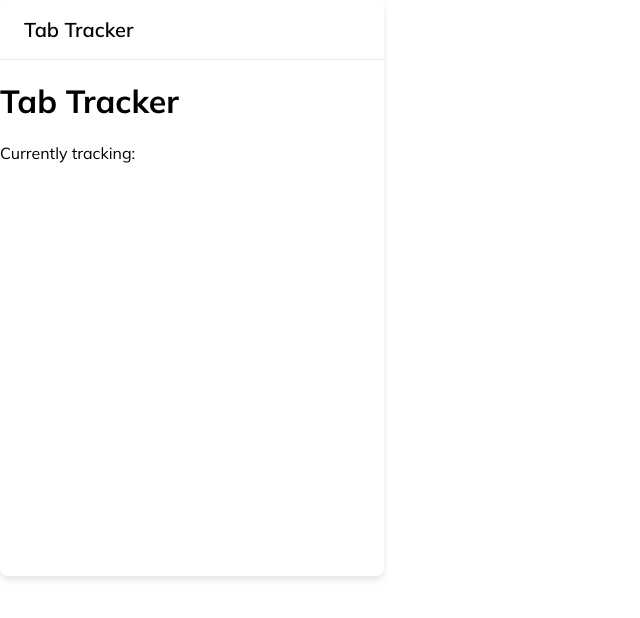
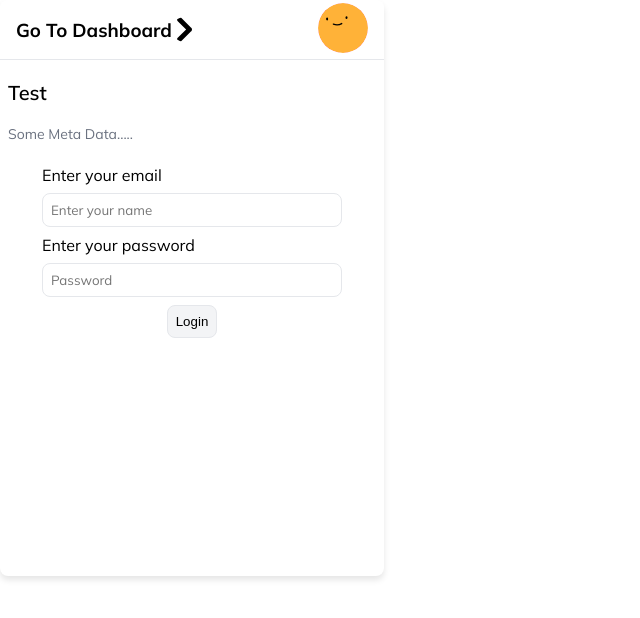
Before and after one commit to KlausMikhaelson/webextension, a Next.js app: page / in a window 1280 px wide. Shown: the top 618 px of the page, without its empty margins (0-640 px from the left). Built offline with nearby package versions, Linux system fonts and the light colour scheme; no server answers.

Commit message:
created a basic ui

```diff
--- a/components/Body/Body.module.css
+++ b/components/Body/Body.module.css
@@ -139,3 +139,84 @@
     cursor: pointer;
     border: none;
   }
+
+  .title {
+    font-weight: 600;
+    font-size: 1.25rem;
+    padding-left: 0.5rem;
+  }
+
+  .description {
+    font-size: 0.875rem;
+    color: #6b7280;
+    padding-left: 0.5rem;
+  }
+
+  .active_users_header {
+    font-weight: 600;
+    font-size: 1rem;
+    padding-left: 0.5rem;
+  }
+
+  .active_user_container {
+    display: flex;
+    align-items: center;
+    justify-content: center;
+    gap: 0.5rem;
+    padding: 0.5rem;
+    cursor: pointer;
+    background-color: black;
+    width: 75%;
+    margin: auto;
+    border-radius: 10px;
+    color: white;
+    font-size: 1rem;
+    font-weight: 500;
+  }
+
+  .active_users_icon {
+    width: 0.75rem;
+    height: 0.75rem;
+    align-items: center;
+    margin-bottom: 10px;
+  }
+
+  .buttons {
+    display: flex;
+    flex-direction: column;
+    gap: 0.5rem;
+    padding: 0.5rem;
+    justify-content: center;
+  }
+
+  .input {
+    padding: 0.5rem;
+    border-radius: 0.5rem;
+    border: 1px solid #e5e7eb;
+    max-width: 60%;
+    min-width: 300px;
+  }
+
+  .email {
+    display: flex;
+    gap: 0.5rem;
+    align-items: start;
+    flex-direction: column;
+  }
+
+  .loginContainer {
+    display: flex;
+    flex-direction: column;
+    align-items: center;
+    gap: 0.5rem;
+    padding: 0.5rem;
+    justify-content: center;
+  }
+
+  .loginButton {
+    padding: 0.5rem;
+    border-radius: 0.5rem;
+    background-color: #f3f4f6;
+    border: 1px solid #e5e7eb;
+    cursor: pointer;
+  }
--- a/components/Body/index.tsx
+++ b/components/Body/index.tsx
@@ -5,50 +5,117 @@ import dynamic from "next/dynamic";
 import styles from "./Body.module.css";
 import { FaArrowUp } from "react-icons/fa6";
 import { RiLinkM } from "react-icons/ri";
+import ActiveIcon from "../../public/icons/active_status.png";
 
 const ReactQuill = dynamic(() => import("react-quill"), { ssr: false });
 import "react-quill/dist/quill.snow.css";
 
 const Body: React.FC = () => {
-  const [currentUrl, setCurrentUrl] = useState("");
+  const [currentUrl, setCurrentUrl] = useState("Test");
+  const [numberOfActiveUsers, setNumberOfActiveUsers] = useState(7);
+  const [chatExists, setChatExists] = useState(false);
+  const [userLoggedIn, setUserLoggedIn] = useState(false);
+
+  const checkUserIsLoggedIn = async () => {
+    const userToken = localStorage.getItem("userToken");
+
+    if (userToken) {
+      console.log("User is logged in");
+      return true;
+    }
+
+    return false;
+
+    // const userProfile = await fetch("http://localhost:3000/api/user", {
+    //   method: "GET",
+    //   headers: {
+    //     "Content-Type": "application/json",
+    //     Authorization: `Bearer ${userToken}`,
+    //   },
+    // });
+
+    // if (userProfile.status === 200) {
+    //   return true;
+    // }
+  };
 
   useEffect(() => {
     // Get current tab information when popup opens
     // @ts-ignore
-    chrome.tabs.query({ active: true, currentWindow: true }, (tabs) => {
-      if (tabs[0]) {
-        // only get the domain name
-        setCurrentUrl(new URL(tabs[0].url).hostname);
-      }
-    });
+    // chrome.tabs.query({ active: true, currentWindow: true }, (tabs) => {
+    //   if (tabs[0]) {
+    //     // only get the domain name
+    //     setCurrentUrl(new URL(tabs[0].url).hostname);
+    //   }
+    // });
+
+    const verifyUserLogin = async () => {
+      const isLoggedIn = await checkUserIsLoggedIn();
+      setUserLoggedIn(isLoggedIn);
+      console.log(`User is ${isLoggedIn ? "logged in" : "not logged in"}`);
+    };
+
+    verifyUserLogin();
   }, []);
 
   return (
     <div className="p-4">
-      <h1 className="text-xl font-bold mb-2">Tab Tracker</h1>
-      <p className="text-sm">Currently tracking:</p>
-      <p className="text-xs truncate">{currentUrl}</p>
+      <p className={styles.title}>{currentUrl}</p>
+      <p className={styles.description}>Some Meta Data.....</p>
+      {userLoggedIn ? (
+        <div className={styles.buttons}>
+          <div className={styles.active_user_container}>
+            <h3 className={styles.active_users_header}>
+              {numberOfActiveUsers}
+            </h3>
+            <p className={styles.active_users_text}>Active Users</p>
+            <img
+              className={styles.active_users_icon}
+              src={ActiveIcon.src}
+              alt="Active Users"
+            />
+          </div>
+          <div className={styles.active_user_container}>
+            {chatExists ? (
+              <h3 className={styles.active_users_header}>Go to Chat</h3>
+            ) : (
+              <h3 className={styles.active_users_header}>Create Chat</h3>
+            )}
+          </div>
+        </div>
+      ) : (
+        <div
+          // @ts-ignore
+          className={{
+            display: "flex",
+            justifyContent: "center",
+            alignItems: "center",
+            flexDirection: "column",
+          }}
+        >
+          <div className={styles.loginContainer}>
+            <div className={styles.email}>
+              <label className={styles.label}>Enter your email</label>
+              <input
+                type="text"
+                placeholder="Enter your name"
+                className={styles.input}
+              />
+            </div>
+            <div className={styles.email}>
+              <label className={styles.label}>Enter your password</label>
+              <input
+                type="password"
+                placeholder="Password"
+                className={styles.input}
+              />
+            </div>
+            <button className={styles.loginButton}>Login</button>
+          </div>
+        </div>
+      )}
     </div>
   );
 };
 
-// const Section: React.FC<{
-//   icon?: string;
-//   title: string;
-//   description: string;
-//   active?: boolean;
-// }> = ({ title, description, active }) => {
-//   return (
-//     <div className={`${styles.section} ${active ? styles.active : ""}`}>
-//       <div className={styles.iconWrapper}>
-//         <RiLinkM strokeWidth={0.5} color="#f0933f" size={20} />
-//       </div>
-//       <div className={styles.sectionTextWrapper}>
-//         <div className={styles.sectionTitle}>{title}</div>
-//         <div className={styles.sectionDescription}>{description}</div>
-//       </div>
-//     </div>
-//   );
-// };
-
 export default Body;
--- a/components/Header/Header.module.css
+++ b/components/Header/Header.module.css
@@ -7,6 +7,7 @@
     background-color: white;
     border-bottom: 1px solid #e5e7eb;
     border-radius: 0.5rem 0.5rem 0 0;
+    width: 100%;
   }
 
   .pair {
@@ -32,3 +33,22 @@
     font-size: 1.5rem;
     cursor: pointer;
   }
+
+  .profile_icon {
+    width: 50px;
+    height: 50px;
+    border-radius: 50%;
+    align-items: center;
+  }
+  .next_icon {
+    width: 25px;
+    height: 25px;
+    border-radius: 50%;
+    align-items: center;
+  }
+  .dashboar_link {
+    text-decoration: none;
+    color: black;
+    display: flex;
+    align-items: center;
+  }
--- a/components/Header/index.tsx
+++ b/components/Header/index.tsx
@@ -2,11 +2,93 @@
 
 import React from "react";
 import styles from "./Header.module.css";
+import NextIcon from "../../public/icons/next-svgrepo-com.svg";
 
 const Header: React.FC = () => {
   return (
     <div className={styles.header}>
-      <h1 className={styles.title}>Tab Tracker</h1>
+      <div className={styles.dashboar_link}>
+        <h3>Go To Dashboard</h3>
+        <svg
+          className={styles.next_icon}
+          fill="#000000"
+          height="800px"
+          width="800px"
+          version="1.1"
+          id="Capa_1"
+          xmlns="http://www.w3.org/2000/svg"
+          viewBox="0 0 55.752 55.752"
+        >
+          <g>
+            <path
+              d="M43.006,23.916c-0.28-0.282-0.59-0.52-0.912-0.727L20.485,1.581c-2.109-2.107-5.527-2.108-7.637,0.001
+		c-2.109,2.108-2.109,5.527,0,7.637l18.611,18.609L12.754,46.535c-2.11,2.107-2.11,5.527,0,7.637c1.055,1.053,2.436,1.58,3.817,1.58
+		s2.765-0.527,3.817-1.582l21.706-21.703c0.322-0.207,0.631-0.444,0.912-0.727c1.08-1.08,1.598-2.498,1.574-3.912
+		C44.605,26.413,44.086,24.993,43.006,23.916z"
+            />
+          </g>
+        </svg>
+      </div>
+      <div>
+        <svg
+          className={styles.profile_icon}
+          viewBox="0 0 36 36"
+          fill="none"
+          role="img"
+          xmlns="http://www.w3.org/2000/svg"
+          width="80"
+          height="80"
+        >
+          <mask
+            id=":r7:"
+            maskUnits="userSpaceOnUse"
+            x="0"
+            y="0"
+            width="36"
+            height="36"
+          >
+            <rect width="36" height="36" rx="72" fill="#FFFFFF"></rect>
+          </mask>
+          <g mask="url(#:r7:)">
+            <rect width="36" height="36" fill="#ff005b"></rect>
+            <rect
+              x="0"
+              y="0"
+              width="36"
+              height="36"
+              transform="translate(0 0) rotate(324 18 18) scale(1)"
+              fill="#ffb238"
+              rx="36"
+            ></rect>
+            <g transform="translate(-4 -4) rotate(-4 18 18)">
+              <path
+                d="M15 19c2 1 4 1 6 0"
+                stroke="#000000"
+                fill="none"
+                stroke-linecap="round"
+              ></path>
+              <rect
+                x="10"
+                y="14"
+                width="1.5"
+                height="2"
+                rx="1"
+                stroke="none"
+                fill="#000000"
+              ></rect>
+              <rect
+                x="24"
+                y="14"
+                width="1.5"
+                height="2"
+                rx="1"
+                stroke="none"
+                fill="#000000"
+              ></rect>
+            </g>
+          </g>
+        </svg>
+      </div>
     </div>
   );
 };
--- a/pages/_app.tsx
+++ b/pages/_app.tsx
@@ -1,6 +1,7 @@
-import React from 'react';
-import '../styles/globals.css';
+import React from "react";
+import "../styles/globals.css";
 
+export const backendUrl = `http://localhost:3000`;
 export default function App({ Component, pageProps }) {
   return (
     <>
```
Also changed, not shown: public/icons/active_status.png (added), public/icons/next-svgrepo-com.svg (added), 16 other files (tests, documents, lock files or other folders).
